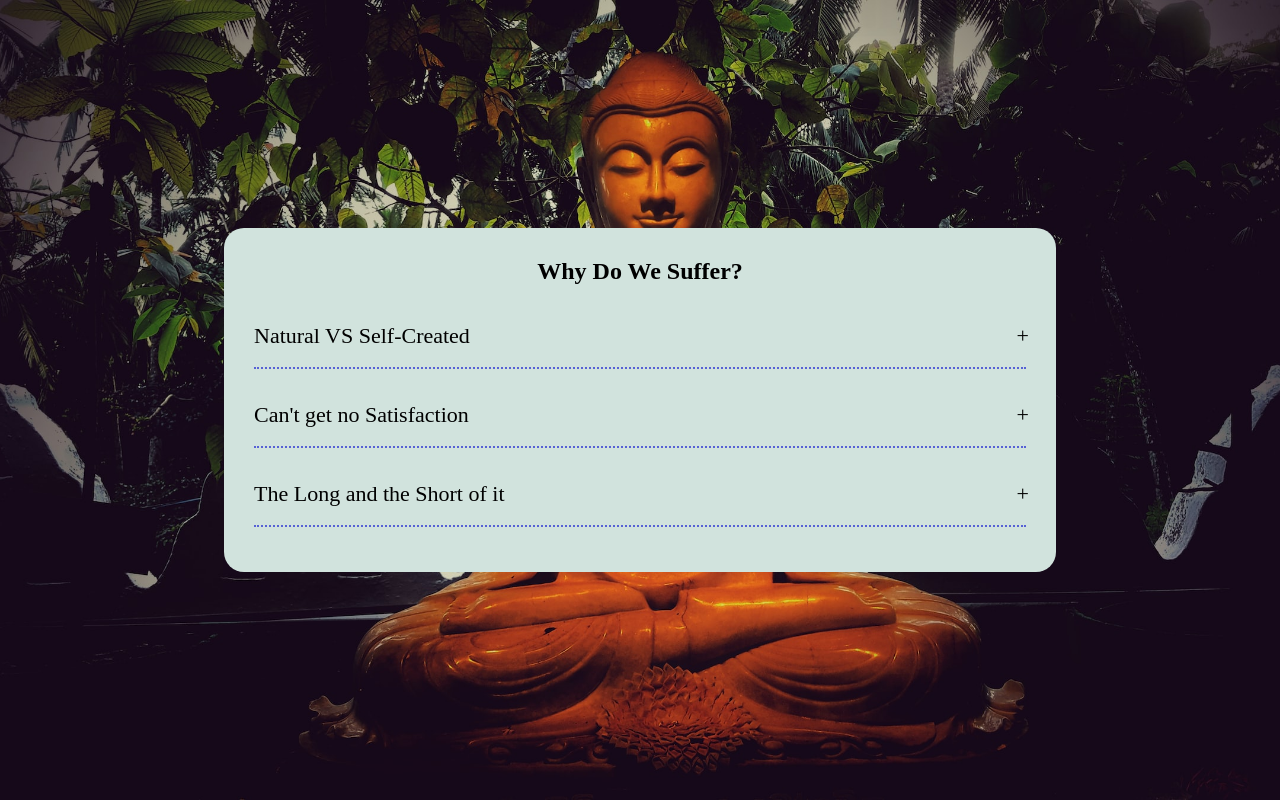
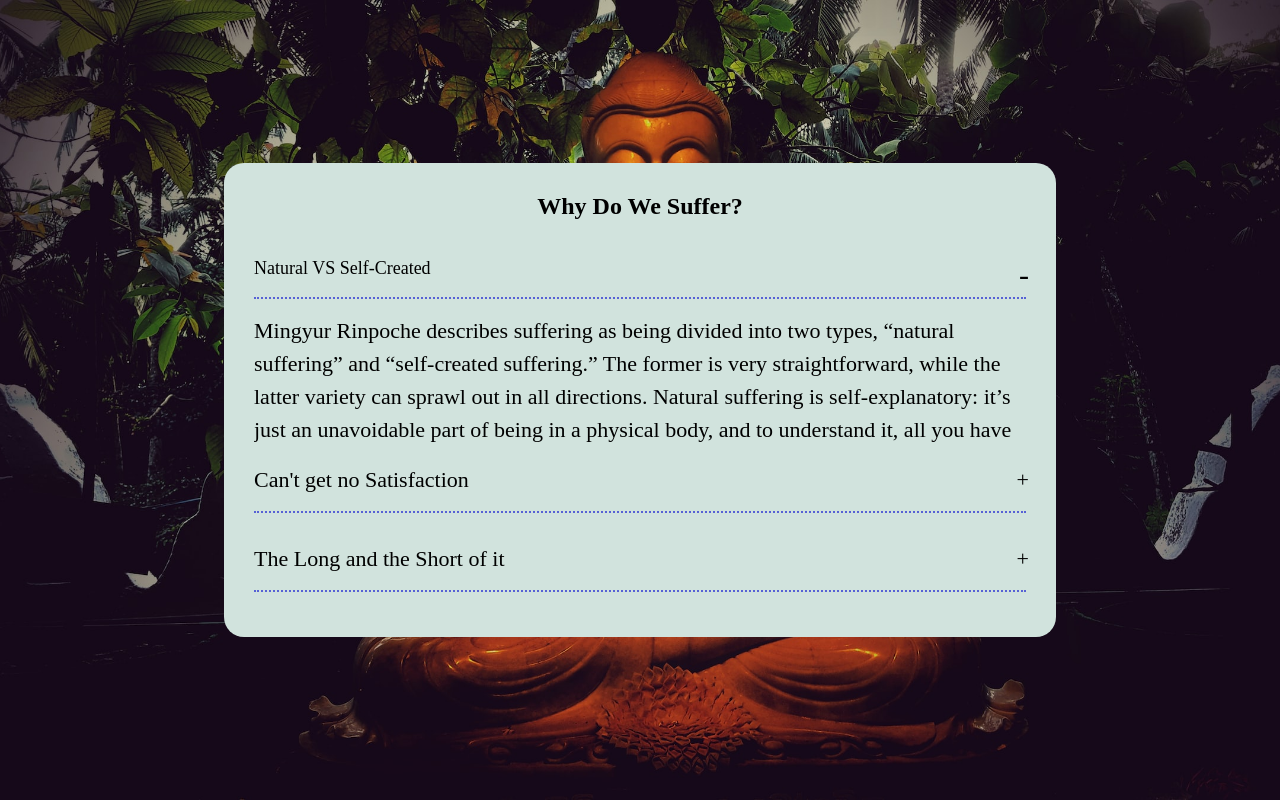
Before and after one commit to Ripon-Patgiri/Accordion, a plain HTML site: page index.html in a window 1280 px wide. Both pictures are taken after a click on the element "Natural VS Self-Created". Drawn offline with Linux system fonts and the light colour scheme.

Commit message:
JavaScript Styling.

```diff
--- a/index.html
+++ b/index.html
@@ -51,5 +51,6 @@
         </div>
       </div>
     </div>
+    <script src="script.js"></script>
   </body>
 </html>
--- a/styles.css
+++ b/styles.css
@@ -52,3 +52,20 @@ body{
     overflow: hidden;
     transition: 0.5s;
 }
+
+/* JavaScript Styling Link */
+
+.accordion .content-container.active .answer {
+    height: 150px;
+}
+
+.accordion .content-container.active .question {
+    font-size: 18px;
+    transition: 0.5s;
+}
+
+.accordion .content-container.active .question::after {
+    content: '-';
+    font-size: 30px;
+    transition: 0.5s;
+}
```
